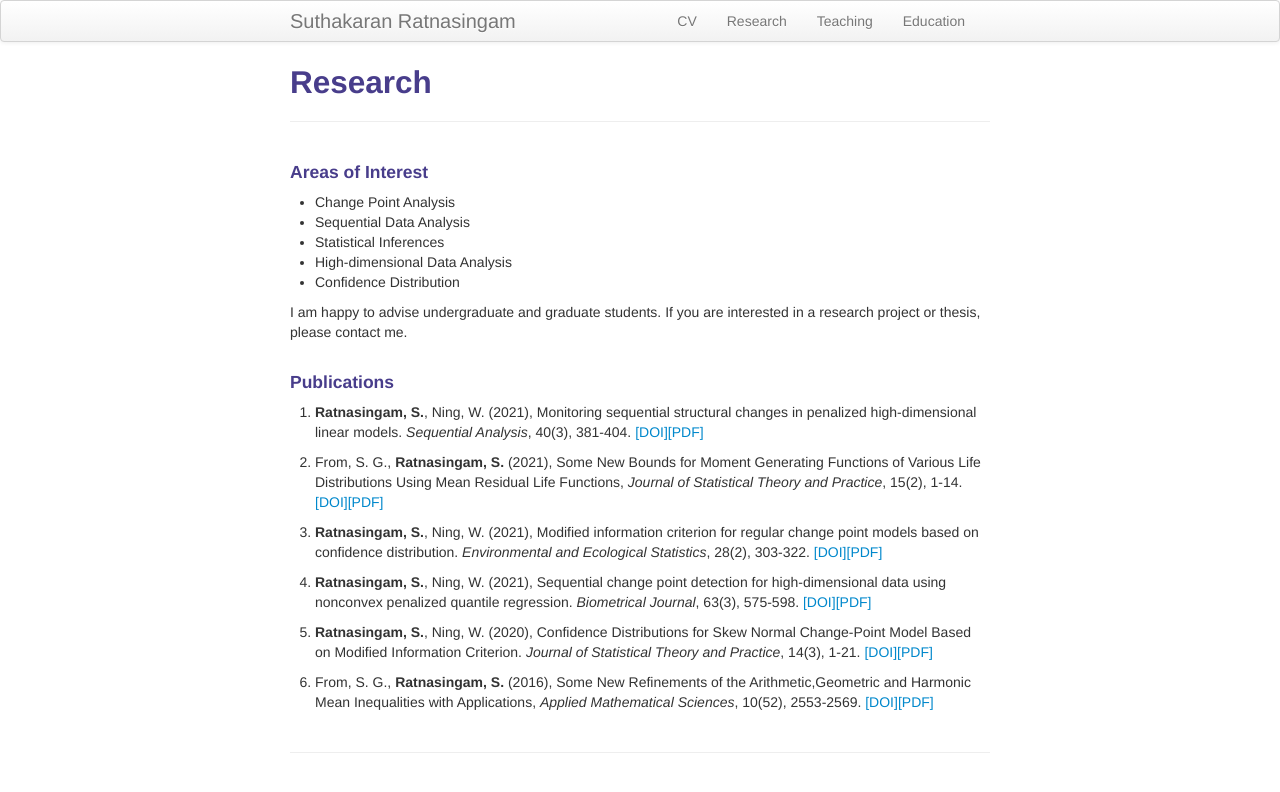
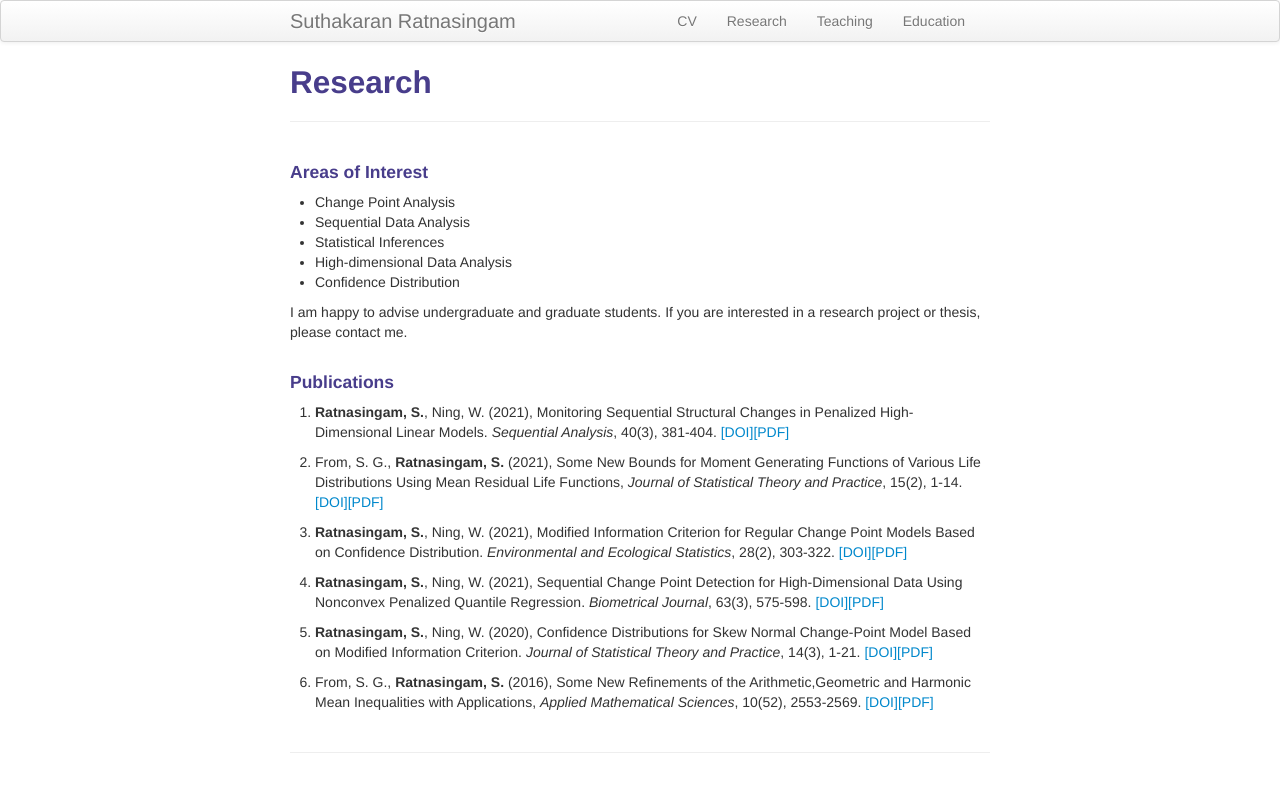
Before and after one commit to suthakaranr/suthakaranr.github.io, a Jekyll site: the page built from pages/Research.md, in a window 1280 px wide. Shown: the top 792 px of the page. Built offline with Jekyll 4.4.1, drawn with Linux system fonts in a browser that asks for light colours.

Commit message:
Update Research.md

```diff
--- a/pages/Research.md
+++ b/pages/Research.md
@@ -18,15 +18,15 @@ I am happy to advise undergraduate and graduate students. If you are interested
 
 #### Publications
 
-1.  **Ratnasingam, S.**, Ning, W. (2021), Monitoring sequential structural changes in penalized high-dimensional linear models. *Sequential Analysis*, 40(3), 381-404. <a style="text-decoration:none" href="https://doi.org/10.1080/07474946.2021.1940500" target="_blank" rel="noopener noreferrer">[DOI]</a><a style="text-decoration:none" href="../assets/2021SWSA.pdf" target="_blank" rel="noopener noreferrer">[PDF]</a>
+1.  **Ratnasingam, S.**, Ning, W. (2021), Monitoring Sequential Structural Changes in Penalized High-Dimensional Linear Models. *Sequential Analysis*, 40(3), 381-404. <a style="text-decoration:none" href="https://doi.org/10.1080/07474946.2021.1940500" target="_blank" rel="noopener noreferrer">[DOI]</a><a style="text-decoration:none" href="../assets/2021SWSA.pdf" target="_blank" rel="noopener noreferrer">[PDF]</a>
 
 2.  From, S. G., **Ratnasingam, S.** (2021), Some New Bounds for Moment Generating Functions of Various Life Distributions Using Mean Residual Life Functions, *Journal of Statistical Theory and Practice*, 15(2), 1-14. <a style="text-decoration:none" href="https://doi.org/10.1007/s42519-021-00176-1" target="_blank" rel="noopener noreferrer">[DOI]</a><a style="text-decoration:none" href="../assets/2021FSJSPT.pdf" target="_blank" rel="noopener noreferrer">[PDF]</a>
 
 
-3.  **Ratnasingam, S.**, Ning, W. (2021), Modified information criterion for regular change point models based on confidence distribution. *Environmental and Ecological Statistics*, 28(2), 303-322. <a style="text-decoration:none" href="https://doi.org/10.1007/s10651-021-00485-5" target="_blank" rel="noopener noreferrer">[DOI]</a><a style="text-decoration:none" href="../assets/2021SWEES.pdf" target="_blank" rel="noopener noreferrer">[PDF]</a>
+3.  **Ratnasingam, S.**, Ning, W. (2021), Modified Information Criterion for Regular Change Point Models Based on Confidence Distribution. *Environmental and Ecological Statistics*, 28(2), 303-322. <a style="text-decoration:none" href="https://doi.org/10.1007/s10651-021-00485-5" target="_blank" rel="noopener noreferrer">[DOI]</a><a style="text-decoration:none" href="../assets/2021SWEES.pdf" target="_blank" rel="noopener noreferrer">[PDF]</a>
 
 
-4. **Ratnasingam, S.**, Ning, W. (2021), Sequential change point detection for high‐dimensional data using nonconvex penalized quantile regression. *Biometrical Journal*, 63(3), 575-598. <a style="text-decoration:none" href="https://doi.org/10.1002/bimj.202000078" target="_blank" rel="noopener noreferrer">[DOI]</a><a style="text-decoration:none" href="../assets/2020SWBJ.pdf" target="_blank" rel="noopener noreferrer">[PDF]</a>
+4. **Ratnasingam, S.**, Ning, W. (2021), Sequential Change Point Detection for High-Dimensional Data Using Nonconvex Penalized Quantile Regression. *Biometrical Journal*, 63(3), 575-598. <a style="text-decoration:none" href="https://doi.org/10.1002/bimj.202000078" target="_blank" rel="noopener noreferrer">[DOI]</a><a style="text-decoration:none" href="../assets/2020SWBJ.pdf" target="_blank" rel="noopener noreferrer">[PDF]</a>
 
 
 5. **Ratnasingam, S.**, Ning, W. (2020), Confidence Distributions for Skew Normal Change-Point Model Based on Modified Information Criterion. *Journal of Statistical Theory and Practice*, 14(3), 1-21. <a style="text-decoration:none" href="https://doi.org/10.1007/s42519-020-00108-5" target="_blank" rel="noopener noreferrer">[DOI]</a><a style="text-decoration:none" href="../assets/2020SWJSPT.pdf" target="_blank" rel="noopener noreferrer">[PDF]</a>
```
